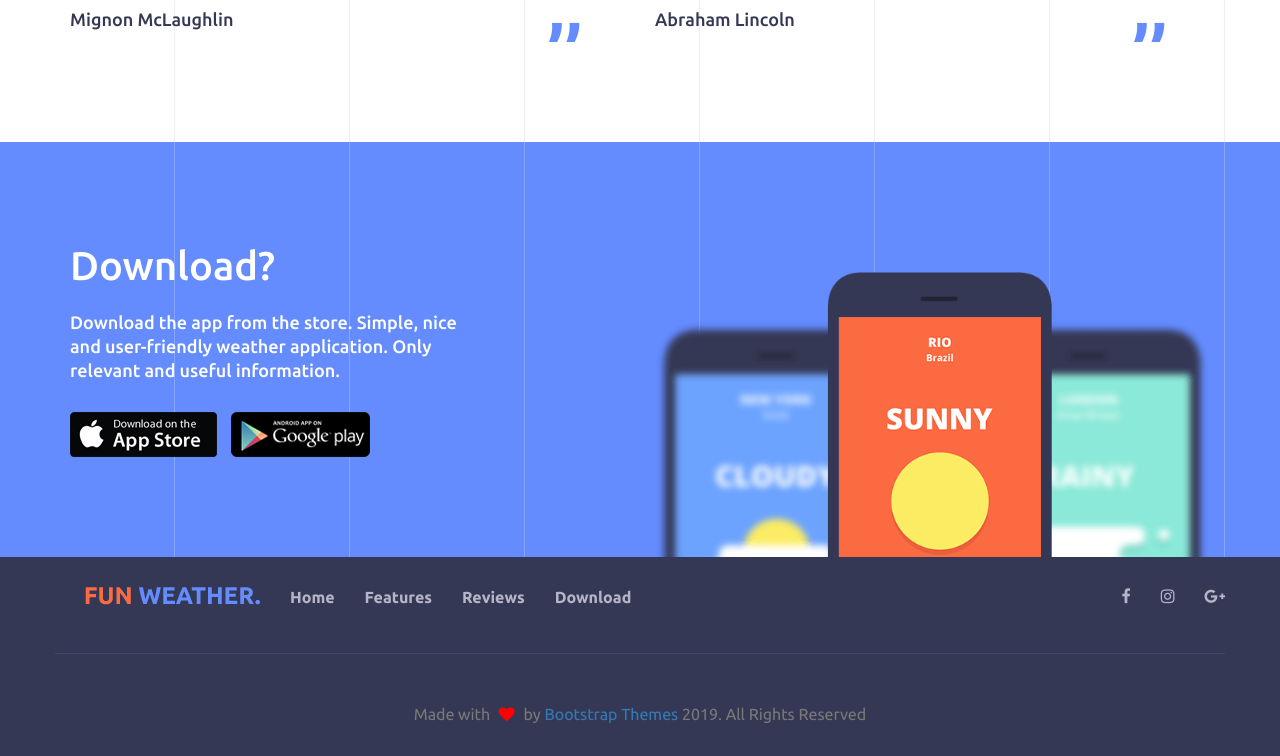
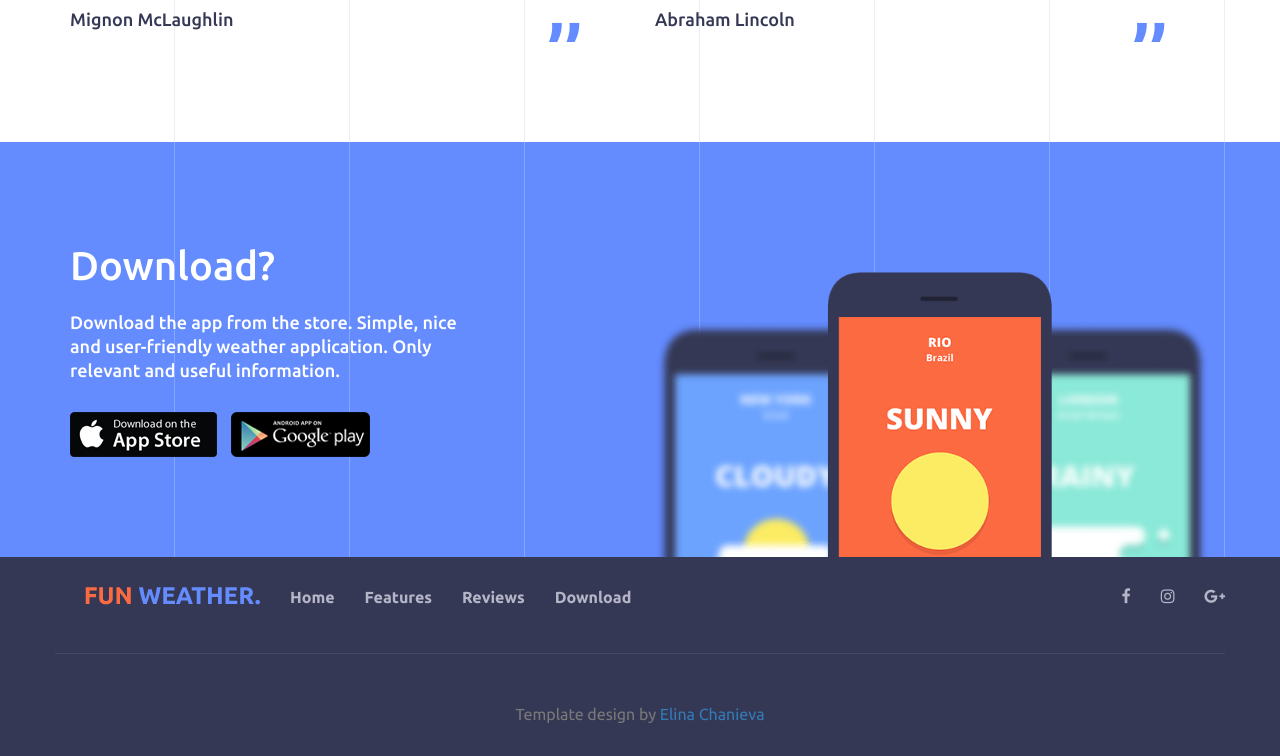
Before and after one commit to appyay/funweather-appyay-client, a website built with webpack: page src/index.html in a window 1280 px wide. Shown: the part 5013-5769 px from the top of the page. Built offline with nearby package versions, Linux system fonts and the light colour scheme; no server answers.

Commit message:
Minor changes

```diff
--- a/src/index.html
+++ b/src/index.html
@@ -344,11 +344,7 @@
                         <div class="col-md-12">
                             <div class="main_footer text-center p-top-40 p-bottom-30">
                                 <p class="wow fadeInRight" data-wow-duration="1s">
-                                    Made with
-                                    <i class="fa fa-heart"></i>
-                                    by
-                                    <a target="_blank" href="http://bootstrapthemes.co">Bootstrap Themes</a>
-                                    2019. All Rights Reserved
+                                   Template design by <a target="_blank" href="https://www.behance.net/bionocopy">Elina Chanieva</a>
                                 </p>
                             </div>
                         </div>
```
Also changed, not shown: README.md.
